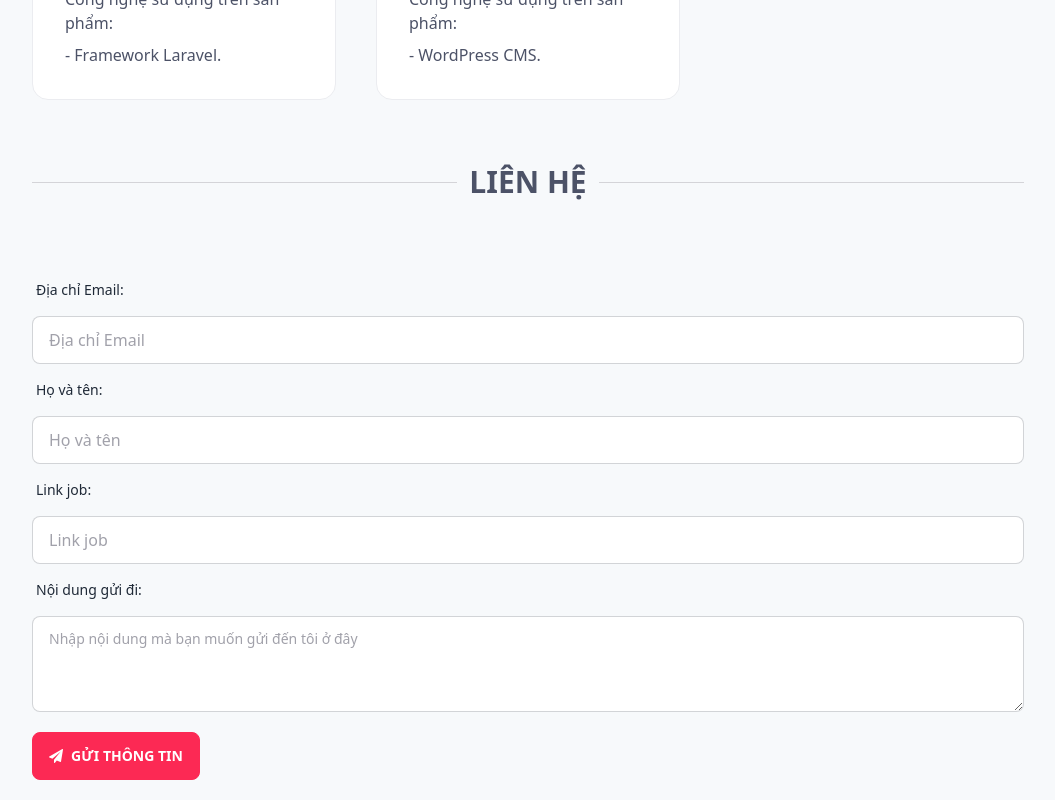
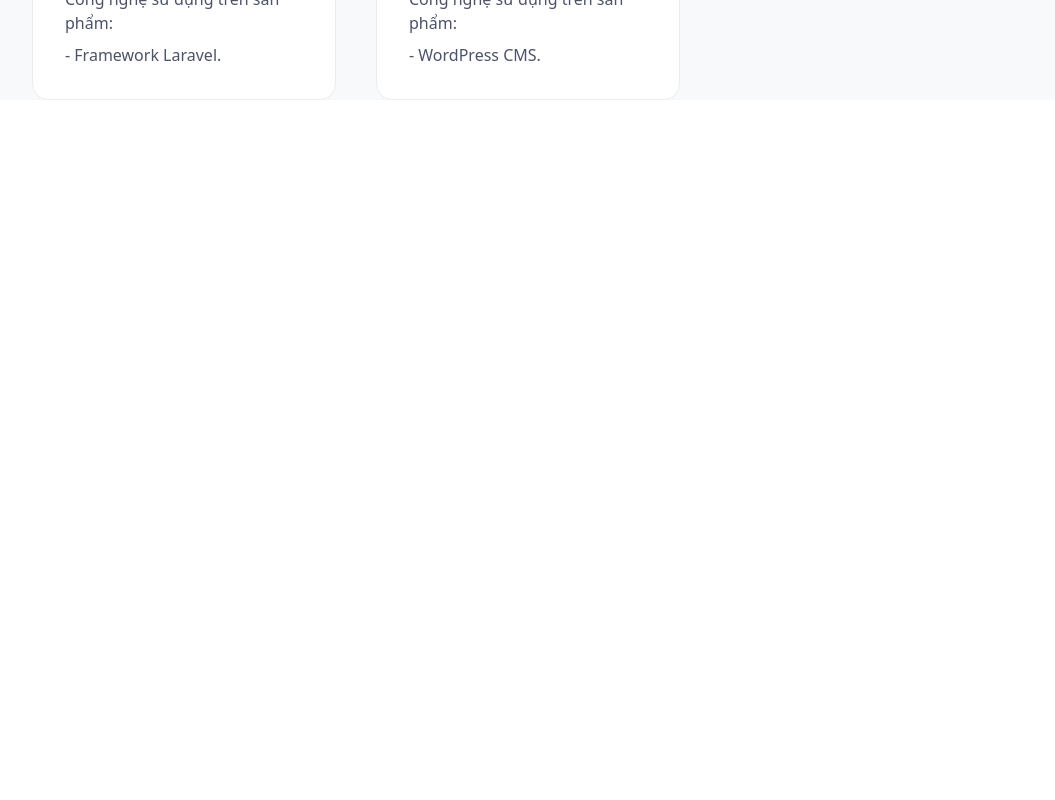
Before and after one commit to tuanductran/cv, a Vue app: page / in a window 1280 px wide. Shown: the part 2159-2959 px from the top of the page, without its empty margins (112-1167 px from the left). After the commit the page ends 2259 px from the top, so only its background shows below. Built offline with nearby package versions, Linux system fonts and the light colour scheme.

Commit message:
Update index.vue

```diff
--- a/src/layouts/AppContainer/index.vue
+++ b/src/layouts/AppContainer/index.vue
@@ -4,7 +4,6 @@
    import Experiences from '../../views/Experiences/index.vue'
    import Projects from '../../views/Projects/index.vue'
    import Clients from '../../views/Clients/index.vue'
-   import Contact from '../../views/Contact/index.vue'
 </script>
 
 <template>
@@ -19,7 +18,5 @@
       <projects />
       <!-- Clients -->
       <clients />
-      <!-- Contact -->
-      <contact />
    </main>
 </template>
```
